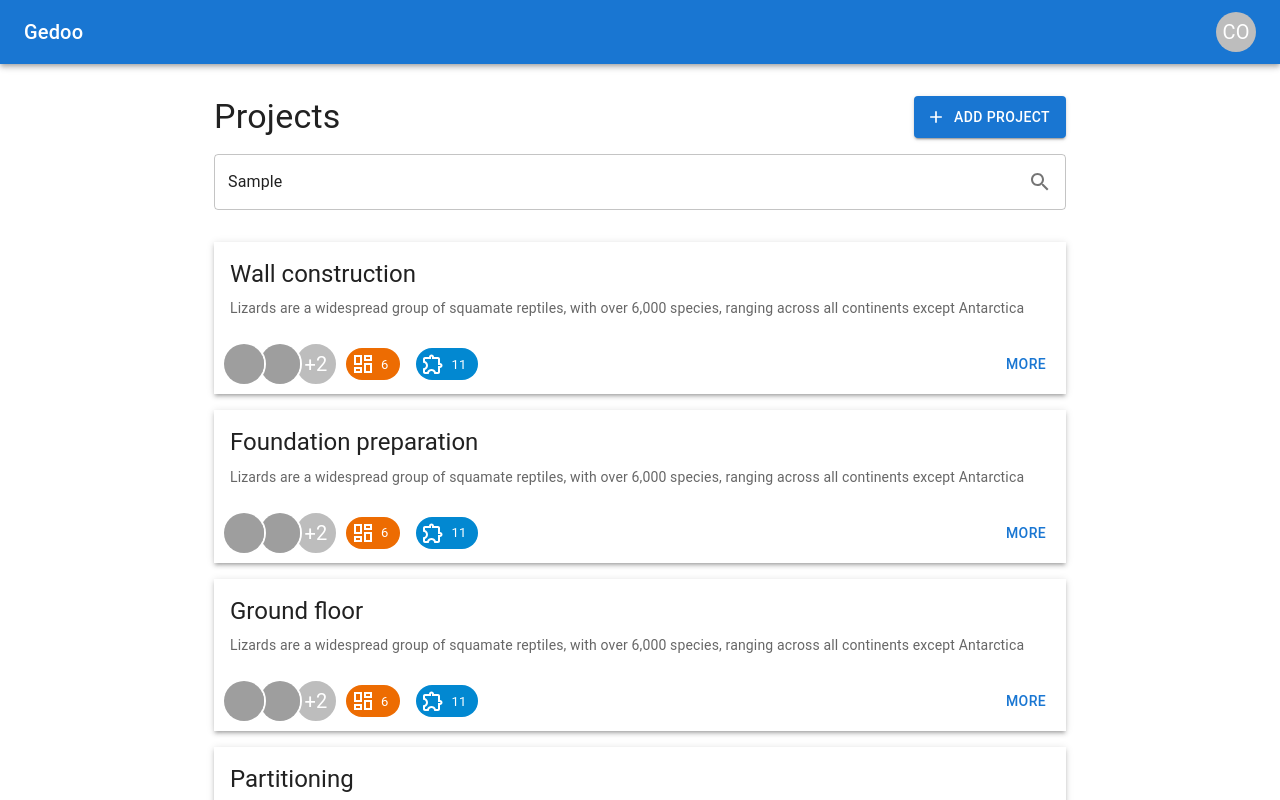
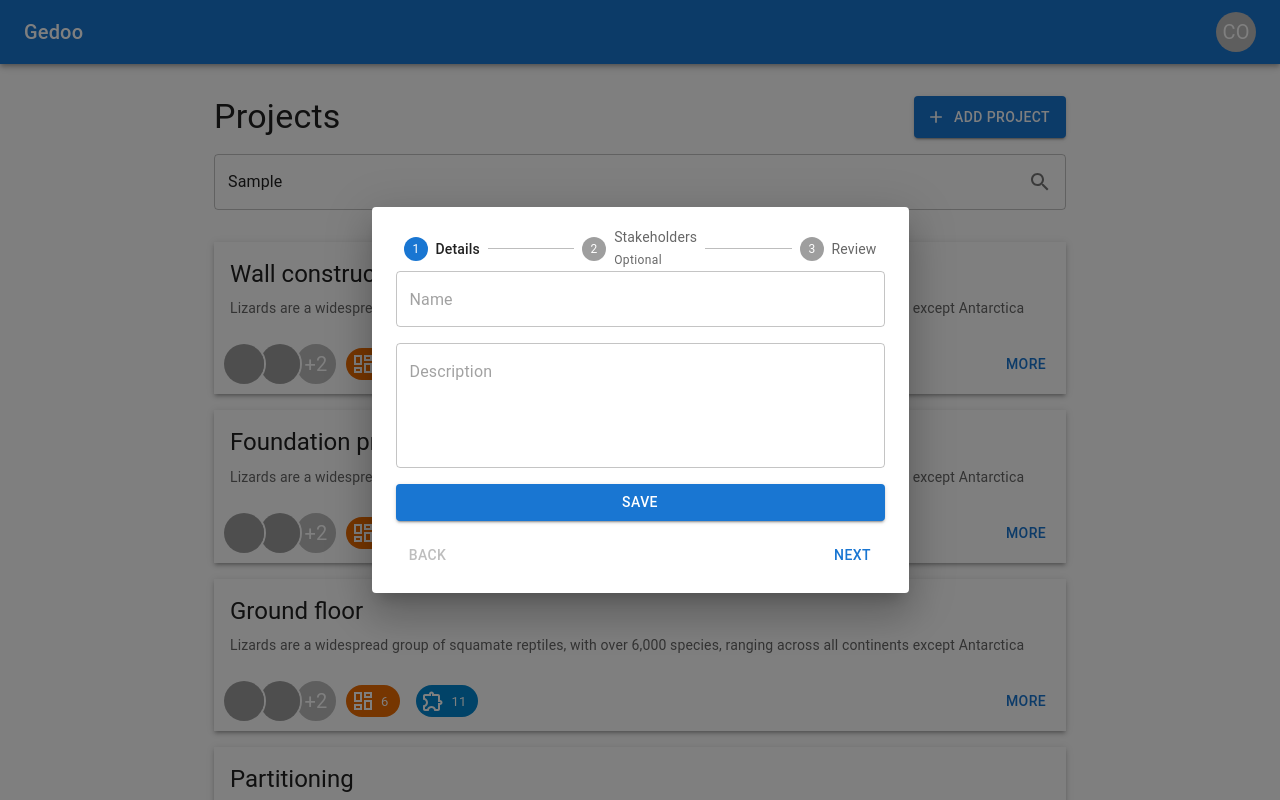
Before and after one commit to cyrilokidi/Gedoo-project-page-design, a React (Create React App) app: page / in a window 1280 px wide. Both pictures are taken after typing "Sample" into the empty fields and a click on the button "ADD PROJECT". Shown: the top 800 px of the page. Built offline with nearby package versions, Linux system fonts and the light colour scheme; grey boxes are pictures that could not be loaded.

Commit message:
Create add project dialog component

```diff
--- a/src/App.js
+++ b/src/App.js
@@ -4,6 +4,7 @@ import SearchProject from "./components/SearchProject";
 import Projects from "./components/Projects";
 import ProjectLayout from "./components/ProjectLayout";
 import ProjectHeader from "./components/ProjectHeader";
+import AddProjectDialog from "./components/AddProjectDialog";
 
 const projects = [
   {
@@ -39,11 +40,19 @@ const projects = [
 ];
 
 function AppContent() {
+  const [openAddDialog, setOpenDialog] = React.useState(false);
+  const handleOpenAddDialog = () => setOpenDialog(true);
+  const handleCloseAddDialog = () => setOpenDialog(false);
+
   return (
     <ProjectLayout>
       <Container maxWidth="md" component="main" sx={{ mt: 4, mb: 4 }}>
         <Stack spacing={2}>
-          <ProjectHeader />
+          <AddProjectDialog
+            open={openAddDialog}
+            onClose={handleCloseAddDialog}
+          />
+          <ProjectHeader onOpenAddDialog={handleOpenAddDialog} />
           <SearchProject />
           <Projects projects={projects} />
           <Pagination count={10} showFirstButton showLastButton />
--- /dev/null
+++ b/src/components/AddProjectDialog.js
@@ -0,0 +1,134 @@
+import React from "react";
+import {
+  Box,
+  Button,
+  Dialog,
+  DialogContent,
+  Step,
+  StepLabel,
+  Stepper,
+  Typography
+} from "@mui/material";
+import ProjectDetailsForm from "./ProjectDetailsForm";
+
+const steps = ["Details", "Stakeholders", "Review"];
+
+export default function BasicModal({ open, onClose }) {
+  const [activeStep, setActiveStep] = React.useState(0);
+  const [skipped, setSkipped] = React.useState(new Set());
+
+  const isStepOptional = (step) => {
+    return step === 1;
+  };
+
+  const isStepSkipped = (step) => {
+    return skipped.has(step);
+  };
+
+  const handleNext = () => {
+    let newSkipped = skipped;
+    if (isStepSkipped(activeStep)) {
+      newSkipped = new Set(newSkipped.values());
+      newSkipped.delete(activeStep);
+    }
+
+    setActiveStep((prevActiveStep) => prevActiveStep + 1);
+    setSkipped(newSkipped);
+  };
+
+  const handleBack = () => {
+    setActiveStep((prevActiveStep) => prevActiveStep - 1);
+  };
+
+  const handleSkip = () => {
+    if (!isStepOptional(activeStep)) {
+      // You probably want to guard against something like this,
+      // it should never occur unless someone's actively trying to break something.
+      throw new Error("You can't skip a step that isn't optional.");
+    }
+
+    setActiveStep((prevActiveStep) => prevActiveStep + 1);
+    setSkipped((prevSkipped) => {
+      const newSkipped = new Set(prevSkipped.values());
+      newSkipped.add(activeStep);
+      return newSkipped;
+    });
+  };
+
+  const handleReset = () => {
+    setActiveStep(0);
+  };
+
+  const renderStep = (activeStep) => {
+    switch (activeStep) {
+      case 0:
+        return <ProjectDetailsForm />;
+
+      default:
+        return <>No step selected</>;
+    }
+  };
+
+  return (
+    <Dialog open={open} onClose={onClose}>
+      <DialogContent>
+        <Box sx={{ width: "100%" }}>
+          <Stepper activeStep={activeStep}>
+            {steps.map((label, index) => {
+              const stepProps = {};
+              const labelProps = {};
+              if (isStepOptional(index)) {
+                labelProps.optional = (
+                  <Typography variant="caption">Optional</Typography>
+                );
+              }
+              if (isStepSkipped(index)) {
+                stepProps.completed = false;
+              }
+              return (
+                <Step key={label} {...stepProps}>
+                  <StepLabel {...labelProps}>{label}</StepLabel>
+                </Step>
+              );
+            })}
+          </Stepper>
+          {activeStep === steps.length ? (
+            <React.Fragment>
+              <Typography sx={{ mt: 2, mb: 1 }}>
+                All steps completed - you&apos;re finished
+              </Typography>
+              <Box sx={{ display: "flex", flexDirection: "row", pt: 2 }}>
+                <Box sx={{ flex: "1 1 auto" }} />
+                <Button onClick={handleReset}>Reset</Button>
+              </Box>
+            </React.Fragment>
+          ) : (
+            <React.Fragment>
+              {renderStep(activeStep)}
+              <Box sx={{ display: "flex", flexDirection: "row", pt: 2 }}>
+                <Button
+                  color="inherit"
+                  disabled={activeStep === 0}
+                  onClick={handleBack}
+                  sx={{ mr: 1 }}
+                >
+                  Back
+                </Button>
+                <Box sx={{ flex: "1 1 auto" }} />
+                {isStepOptional(activeStep) && (
+                  <Button color="inherit" onClick={handleSkip} sx={{ mr: 1 }}>
+                    Skip
+                  </Button>
+                )}
+
+                <Button onClick={handleNext}>
+                  {activeStep === steps.length - 1 ? "Finish" : "Next"}
+                </Button>
+              </Box>
+            </React.Fragment>
+          )}
+        </Box>
+      </DialogContent>
+    </Dialog>
+  );
+}
--- /dev/null
+++ b/src/components/ProjectDetailsForm.js
@@ -0,0 +1,28 @@
+import { Box, Button, Grid, TextField } from "@mui/material";
+
+export default function ProjectDetailsForm({ activeStep, onSubmit }) {
+  return (
+    <form>
+      <Grid container spacing={2}>
+        <Grid item xs={12} md={12} lg={12}>
+          <TextField fullWidth id="name" name="name" placeholder="Name" />
+        </Grid>
+        <Grid item xs={12} md={12} lg={12}>
+          <TextField
+            fullWidth
+            multiline
+            id="description"
+            name="description"
+            placeholder="Description"
+            rows={4}
+          />
+        </Grid>
+      </Grid>
+      <Box sx={{ display: "flex", flexDirection: "row", pt: 2 }}>
+        <Button onClick={onSubmit} fullWidth variant="contained">
+          save
+        </Button>
+      </Box>
+    </form>
+  );
+}
--- a/src/components/ProjectHeader.js
+++ b/src/components/ProjectHeader.js
@@ -1,13 +1,17 @@
 import { Button, Stack, Typography } from "@mui/material";
 import { AddOutlined as AddOutlinedIcon } from "@mui/icons-material";
 
-export default function ProjectHeader(params) {
+export default function ProjectHeader({ onOpenAddDialog }) {
   return (
     <Stack direction="row">
       <Typography component="h2" variant="h4" sx={{ flexGrow: 1 }}>
         Projects
       </Typography>
-      <Button variant="contained" startIcon={<AddOutlinedIcon />}>
+      <Button
+        variant="contained"
+        startIcon={<AddOutlinedIcon />}
+        onClick={onOpenAddDialog}
+      >
         add project
       </Button>
     </Stack>
```
